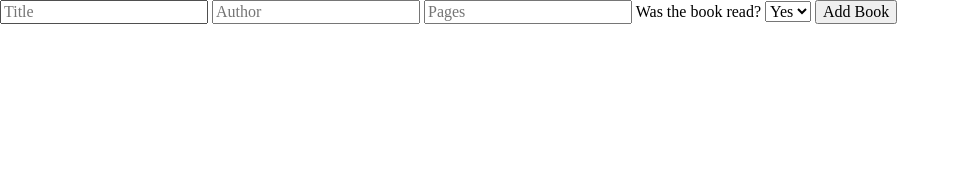
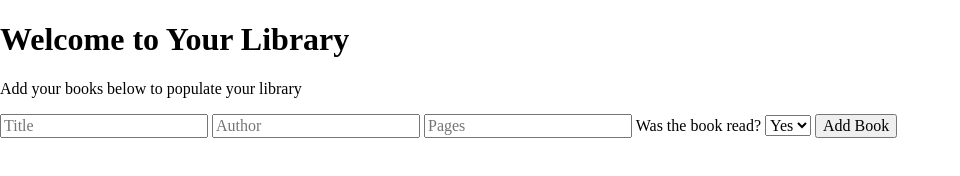
Before and after one commit to rib9985/library, a website: page index.html in a window 1280 px wide. Shown: the whole page, without its empty margins (0-960 px from the left). Drawn offline with nearby package versions, Linux system fonts and the light colour scheme.

Commit message:
Edit HTML and add a Welcome element

```diff
--- a/index.html
+++ b/index.html
@@ -10,7 +10,10 @@
     <title>My Library</title>
  </head>
  <body>
-
+   <div class="welcome-container">
+      <h1>Welcome to Your Library</h1>
+      <p>Add your books below to populate your library</p>
+   </div>
    <form id="book" method="post">
       <input type="text" id="title" placeholder='Title'required>
       <input type="text" id="author" placeholder='Author'required>
@@ -22,7 +25,8 @@
          </select>
       <input type="submit"  value="Add Book">
     </form>
-    <div id="library">
+
+    <div class="library-container" id="library">
 
     </div>
 
```
